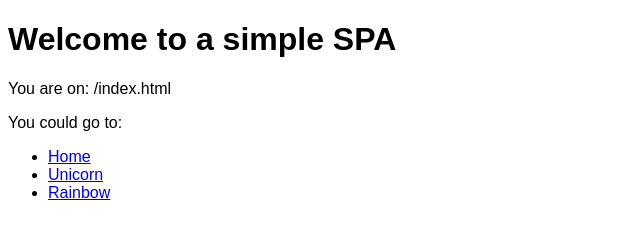
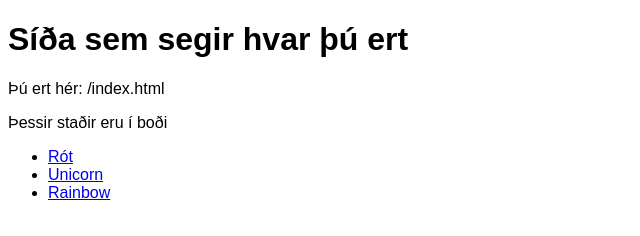
Before and after one commit to hjorleifurs/hohoho_and_a, a website: page index.html in a window 1280 px wide. Shown: the whole page, without its empty margins (0-640 px from the left). Drawn offline with Linux system fonts and the light colour scheme.

Commit message:
index.html breytt

```diff
--- a/index.html
+++ b/index.html
@@ -3,19 +3,19 @@
 <head>
   <meta charset="utf-8" />
   <meta http-equiv="X-UA-Compatible" content="IE=edge">
-  <title>Simple SPA</title>
+  <title>Einföld vefsíða</title>
   <meta name="viewport" content="width=device-width, initial-scale=1">
 </head>
 <body style="font-family: sans-serif;">
-  <h1>Welcome to a simple SPA</h1>
+  <h1>Síða sem segir hvar þú ert</h1>
 
-  <p>You are on: <span id="locationSpan"></span></p>
+  <p>Þú ert hér: <span id="locationSpan"></span></p>
 
-  <p>You could go to:</p>
+  <p>Þessir staðir eru í boði</p>
   <ul>
-    <li><a href="/">Home</a></li>
-    <li><a href="/unicorn">Unicorn</a></li>
-    <li><a href="/rainbow">Rainbow</a></li>
+    <li><a href="/">Rót</a></li>
+    <li><a href="/Hér">Unicorn</a></li>
+    <li><a href="/Þar">Rainbow</a></li>
   </ul>
 
   <script>
```
